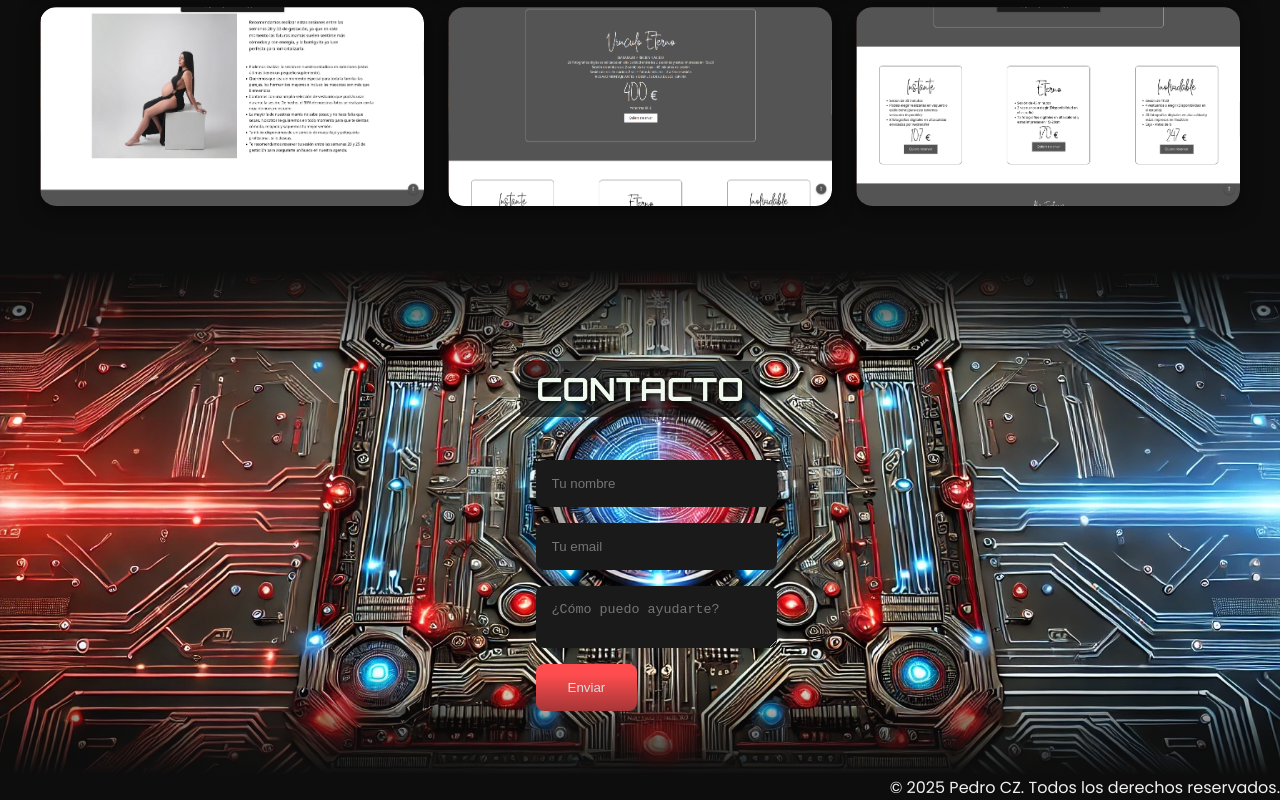
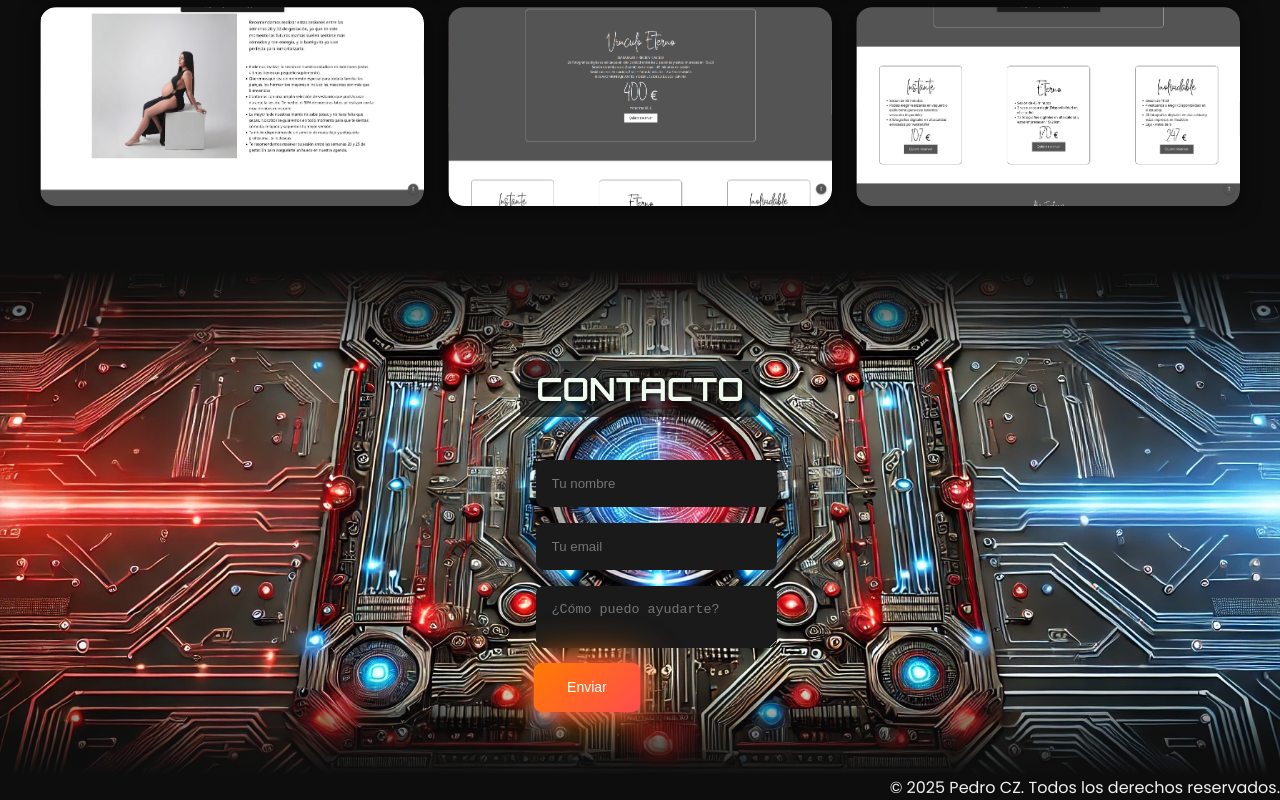
Before and after one commit to PedroCZMO/Landing, a React (Vite) app in the folder PedroCZ/: page / in a window 1280 px wide. In both pictures the pointer is over the button "Enviar". Shown: the part 1600-2400 px from the top of the page. Built offline with nearby package versions, Linux system fonts and the light colour scheme; the HTML template or start-up script is replaced by a standard one.

Commit message:
Formulario-0.5

```diff
--- a/PedroCZ/src/styles/Contacto.css
+++ b/PedroCZ/src/styles/Contacto.css
@@ -55,3 +55,8 @@ overflow: hidden;
     border-radius: 8px;
     cursor: pointer;
   }
+  form button:hover{
+    background: linear-gradient(135deg, #ff7b00, #ff4d4f); /* inverso al normal */
+    box-shadow: 0 0 20px #ff4d4f, 0 0 40px #ff7b00;
+    transform: scale(1.05);
+  }
```
